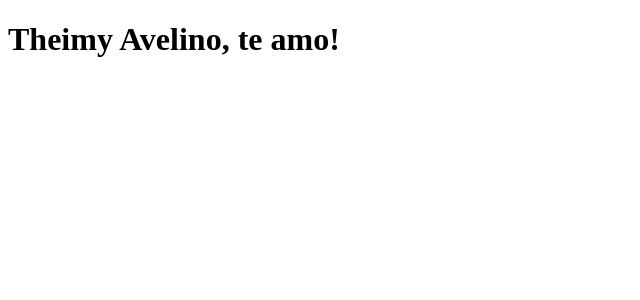
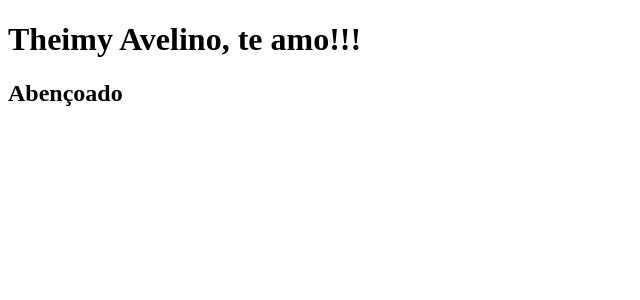
Before and after one commit to Avelino122/clone-tabnews, a Next.js app: page / in a window 1280 px wide. Shown: the top 300 px of the page, without its empty margins (0-640 px from the left). Built offline with nearby package versions, Linux system fonts and the light colour scheme.

Commit message:
fix --jexst

```diff
--- a/pages/index.js
+++ b/pages/index.js
@@ -4,7 +4,8 @@ import Link from "next/link";
 const Home = () => {
   return (
     <div>
-      <h1>Theimy Avelino, te amo!</h1>
+      <h1>Theimy Avelino, te amo!!!</h1>
+      <h2>Abençoado</h2>
     </div>
   );
 };
```
